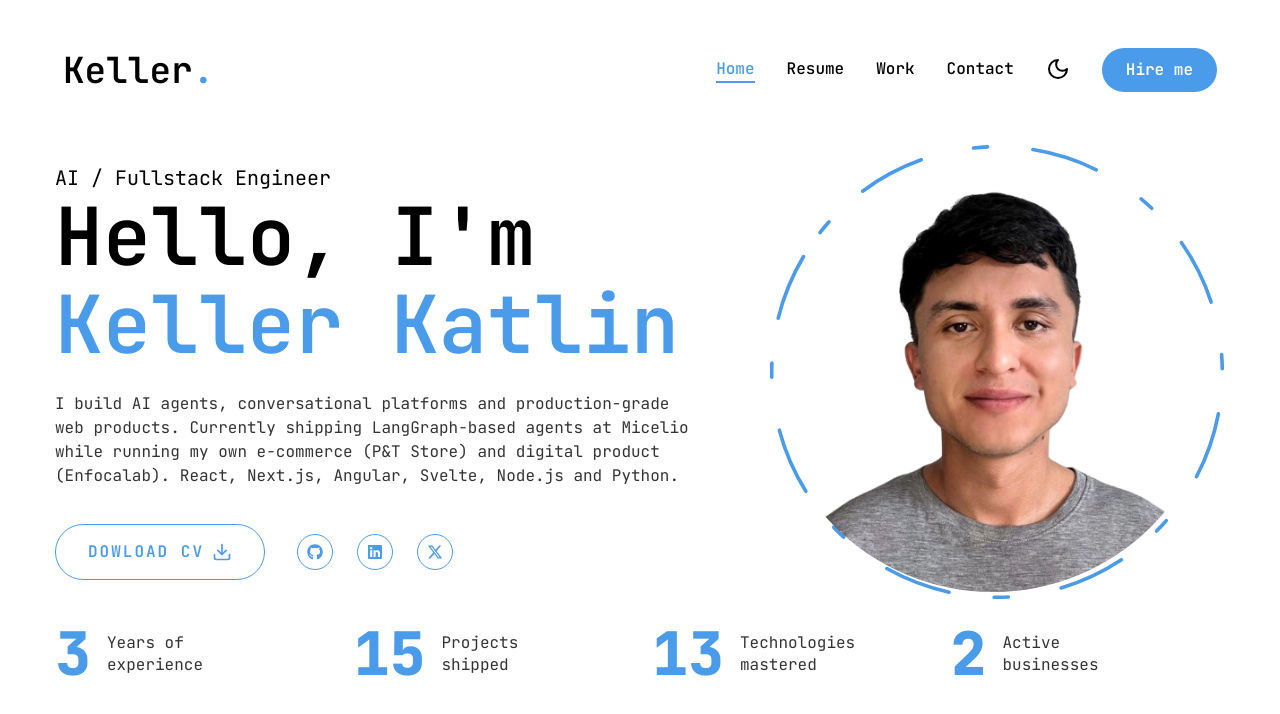
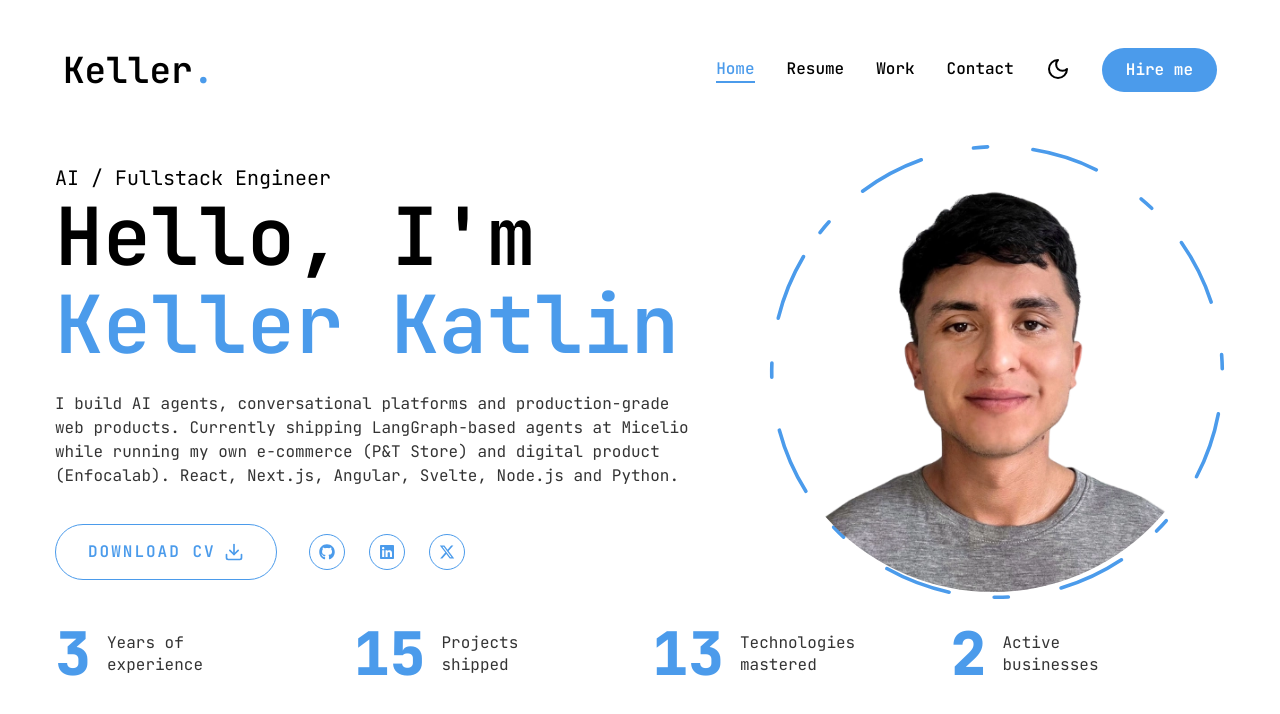
Before and after one commit to kellerkatlin/kellerkatlin.dev, a Next.js app: page / in a window 1280 px wide. Shown: the top 714 px of the page. Built offline with nearby package versions, Linux system fonts and the light colour scheme.

Commit message:
fix: typo Dowload -> Download in CV button (#2)

```diff
--- a/src/app/page.tsx
+++ b/src/app/page.tsx
@@ -35,7 +35,7 @@ export default function Home() {
                                     aria-label="Download CV"
                                     className="uppercase flex items-center gap-2"
                                 >
-                                    <span>Dowload CV</span>
+                                    <span>Download CV</span>
                                     <Download size={20} />
                                 </Button>
                             </a>
```
